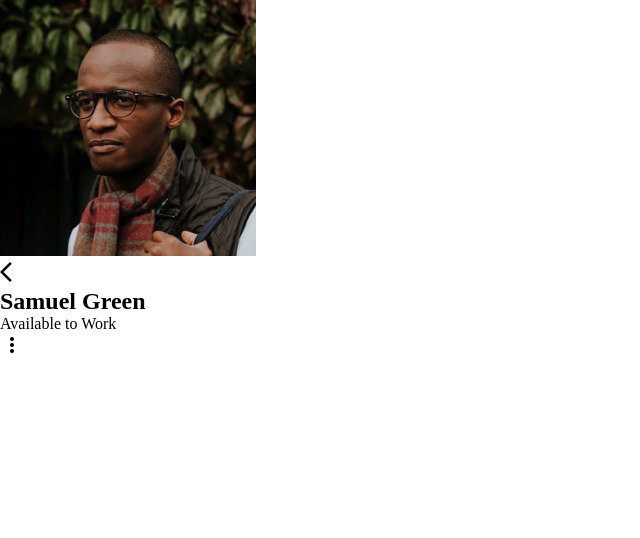
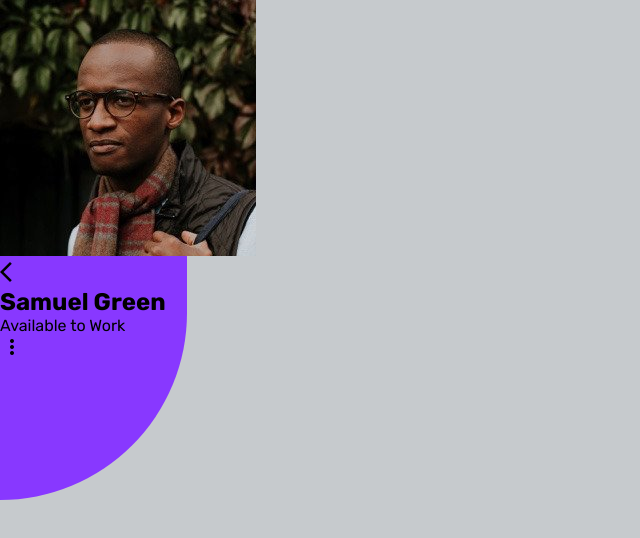
Before and after one commit to BobStanlee/chat-app-css-illustration-master, a plain HTML site: page index.html in a window 1280 px wide. Shown: the whole page, without its empty margins (0-640 px from the left). Drawn offline with nearby package versions, Linux system fonts and the light colour scheme.

Commit message:
Done with left-box-design

```diff
--- a/index.html
+++ b/index.html
@@ -26,7 +26,7 @@
   <body>
     <main>
       <div class="left-box-design"></div>
-      <div class="left-box-design"></div>
+      <div class="right-box-design"></div>
 
 
       <div class="phone-container">
--- a/styles.css
+++ b/styles.css
@@ -26,3 +26,26 @@
     /* Font-size */
     --font-size: 16px;
 }
+
+body {
+    width: 100%;
+    font-family: 'Rubik', sans-serif;
+    font-size: var(--font-size);
+    background-color: var(--Grayish-Blue);
+}
+
+main {
+    width: 100%;
+}
+
+.left-box-design {
+    width: 50%;
+    max-width: 187px;
+    background: var(--Light-Violet);
+    height: 500px;
+    position: absolute;
+    top: 0;
+    left: 0;
+    z-index: -1;
+    border-bottom-right-radius: 200px;
+}
```
